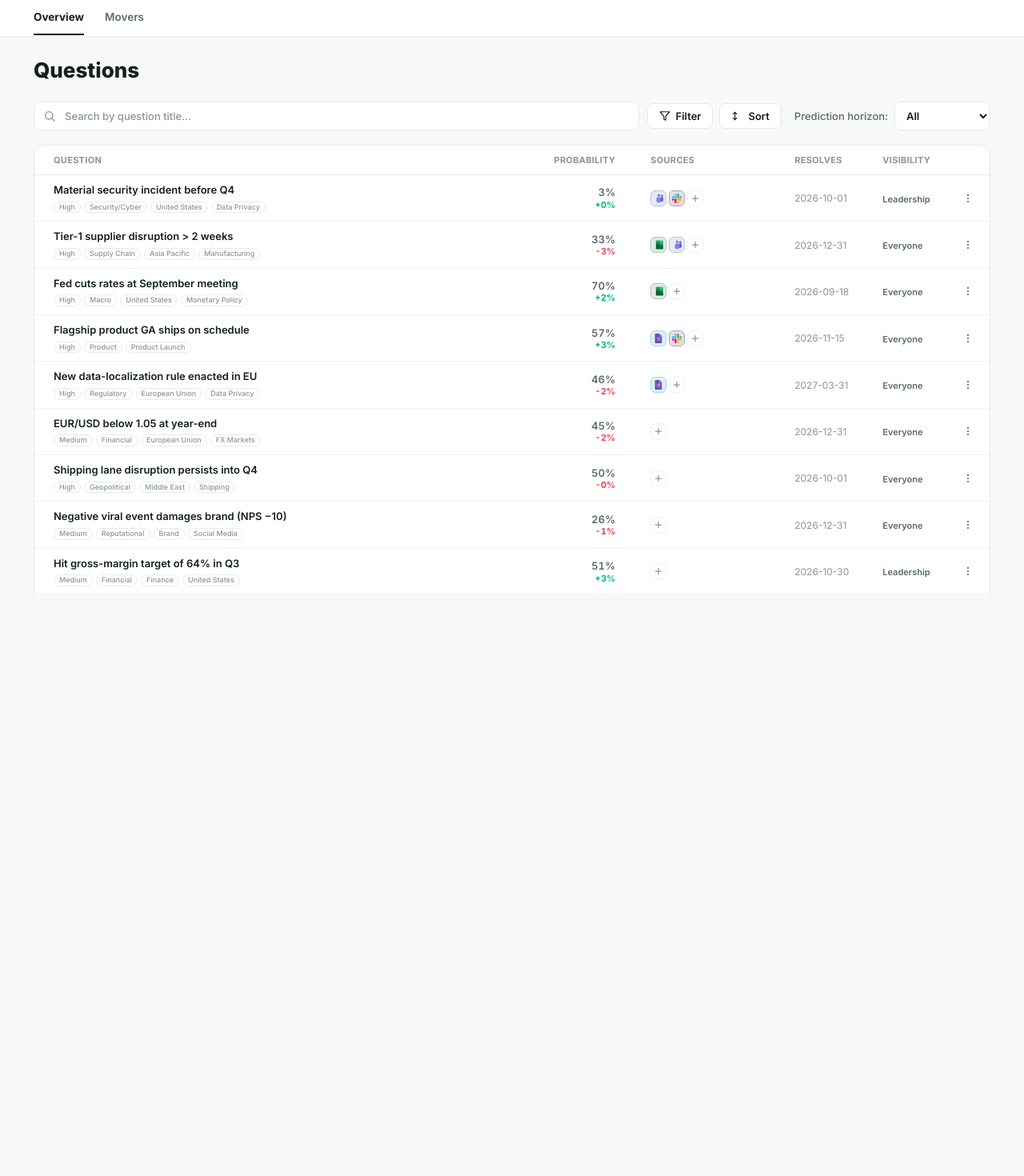
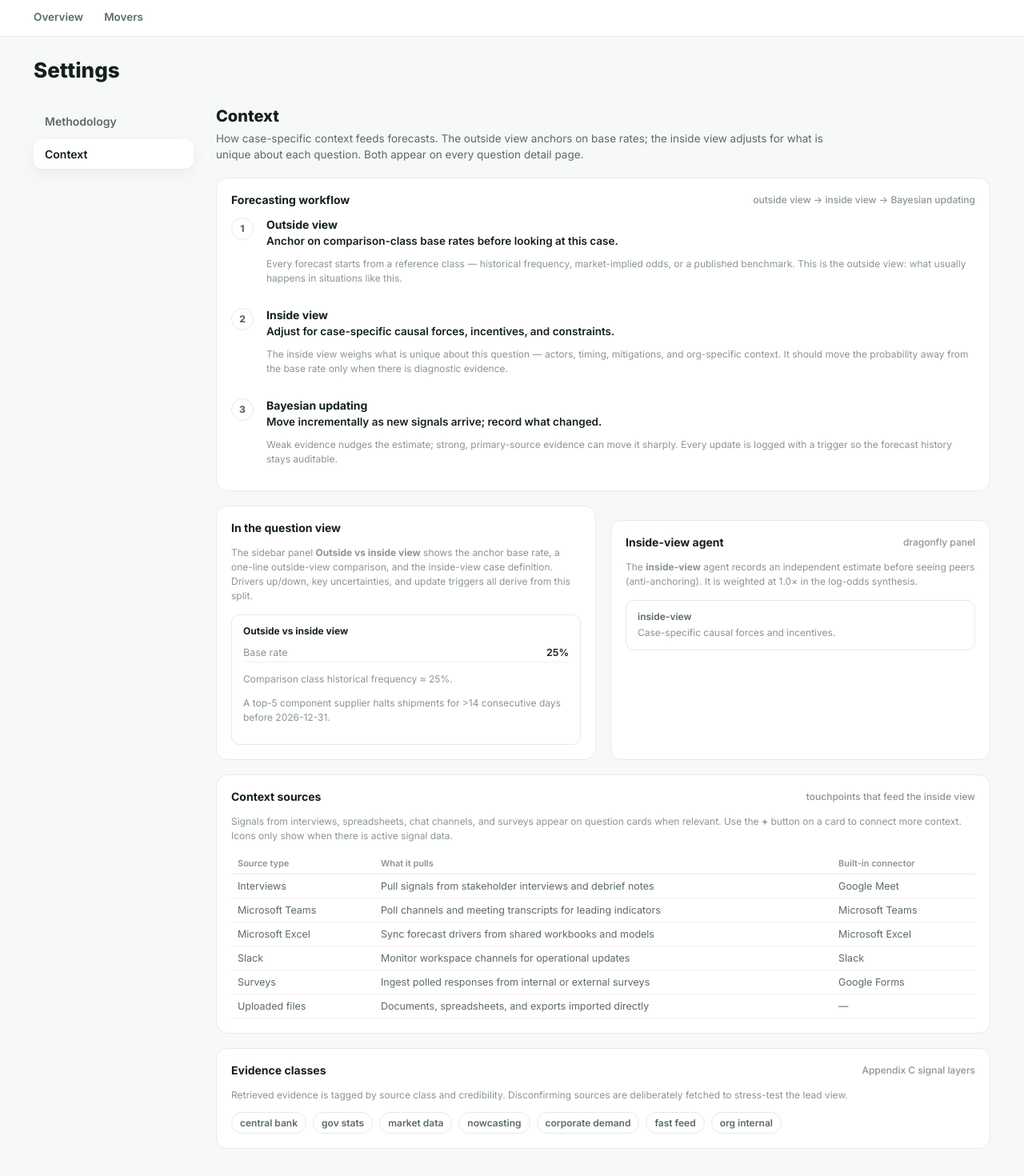
Before and after one commit to CalebG1/Predictions_repo, a React (Vite) app: page /settings/context in a window 1280 px wide. Before the commit this address led to /. Shown: the part 60-1530 px from the top of the page at 80% size. Before the commit the page ends 802 px from the top, so only its background shows below. Built offline with nearby package versions, Linux system fonts and the light colour scheme.

Commit message:
predictions

```diff
--- a/src/App.tsx
+++ b/src/App.tsx
@@ -7,6 +7,7 @@ import QuestionEmbed from "./pages/QuestionEmbed";
 import Movers from "./pages/Movers";
 import Settings from "./pages/Settings";
 import Methodology from "./pages/settings/Methodology";
+import Context from "./pages/settings/Context";
 
 function AppShell() {
   return (
@@ -20,6 +21,7 @@ function AppShell() {
         <Route path="/settings" element={<Settings />}>
           <Route index element={<Navigate to="methodology" replace />} />
           <Route path="methodology" element={<Methodology />} />
+          <Route path="context" element={<Context />} />
         </Route>
         <Route path="*" element={<Navigate to="/" replace />} />
       </Routes>
--- a/src/index.css
+++ b/src/index.css
@@ -210,6 +210,104 @@ input {
   min-width: 0;
 }
 
+.settings-content .panel + .panel,
+.settings-content .context-flow + .context-grid,
+.settings-content .context-grid + .panel {
+  margin-top: 18px;
+}
+
+.context-steps {
+  display: flex;
+  flex-direction: column;
+  gap: 16px;
+}
+
+.context-step {
+  display: grid;
+  grid-template-columns: 32px 1fr;
+  gap: 12px;
+  align-items: start;
+}
+
+.context-step-num {
+  width: 28px;
+  height: 28px;
+  border-radius: 50%;
+  background: var(--bg);
+  border: 1px solid var(--line);
+  display: flex;
+  align-items: center;
+  justify-content: center;
+  font-size: 12px;
+  font-weight: 800;
+  color: var(--text-2);
+}
+
+.context-step h4 {
+  margin: 0 0 4px;
+  font-size: 14px;
+}
+
+.context-step-summary {
+  margin: 0 0 6px;
+  font-size: 13.5px;
+  font-weight: 600;
+}
+
+.context-grid {
+  display: grid;
+  grid-template-columns: 1fr 1fr;
+  gap: 18px;
+}
+
+@media (max-width: 760px) {
+  .context-grid {
+    grid-template-columns: 1fr;
+  }
+}
+
+.context-preview {
+  margin-top: 14px;
+  padding: 12px 14px;
+  border: 1px solid var(--line);
+  border-radius: 10px;
+  background: var(--bg);
+}
+
+.context-preview-label {
+  font-size: 12px;
+  font-weight: 700;
+  margin-bottom: 8px;
+}
+
+.context-agent {
+  margin-top: 14px;
+  padding: 12px 14px;
+  border: 1px solid var(--line);
+  border-radius: 10px;
+  background: var(--bg);
+  display: flex;
+  flex-direction: column;
+  gap: 4px;
+}
+
+.context-tags {
+  display: flex;
+  flex-wrap: wrap;
+  gap: 8px;
+  margin-top: 12px;
+}
+
+.context-tag {
+  padding: 5px 10px;
+  border-radius: 999px;
+  font-size: 12px;
+  font-weight: 600;
+  background: var(--bg);
+  border: 1px solid var(--line);
+  color: var(--text-2);
+}
+
 /* ---------- Category nav ---------- */
 .cat-nav {
   border-bottom: 1px solid var(--line);
--- a/src/pages/Settings.tsx
+++ b/src/pages/Settings.tsx
@@ -1,6 +1,9 @@
 import { NavLink, Outlet } from "react-router-dom";
 
-const tabs = [{ label: "Methodology", path: "methodology" }];
+const tabs = [
+  { label: "Methodology", path: "methodology" },
+  { label: "Context", path: "context" },
+];
 
 export default function Settings() {
   return (
--- /dev/null
+++ b/src/pages/settings/Context.tsx
@@ -0,0 +1,155 @@
+import { CONNECTORS } from "../../domain/connectors";
+import { evidenceSources } from "../../domain/seed";
+import { TOUCHPOINT_CATALOG } from "../../domain/touchpoints";
+
+const WORKFLOW = [
+  {
+    step: "Outside view",
+    summary: "Anchor on comparison-class base rates before looking at this case.",
+    detail:
+      "Every forecast starts from a reference class — historical frequency, market-implied odds, or a published benchmark. This is the outside view: what usually happens in situations like this.",
+  },
+  {
+    step: "Inside view",
+    summary: "Adjust for case-specific causal forces, incentives, and constraints.",
+    detail:
+      "The inside view weighs what is unique about this question — actors, timing, mitigations, and org-specific context. It should move the probability away from the base rate only when there is diagnostic evidence.",
+  },
+  {
+    step: "Bayesian updating",
+    summary: "Move incrementally as new signals arrive; record what changed.",
+    detail:
+      "Weak evidence nudges the estimate; strong, primary-source evidence can move it sharply. Every update is logged with a trigger so the forecast history stays auditable.",
+  },
+];
+
+const INSIDE_VIEW_AGENT = {
+  role: "inside-view",
+  weight: 1.0,
+  label: "Case-specific causal forces and incentives.",
+};
+
+export default function Context() {
+  const builtInConnectors = CONNECTORS.filter((c) => c.kind);
+  const evidenceClasses = [...new Set(evidenceSources.map((e) => e.sourceClass.replace("_", " ")))];
+
+  return (
+    <>
+      <div className="settings-section-head">
+        <h2>Context</h2>
+        <p className="dash-sub">
+          How case-specific context feeds forecasts. The outside view anchors on base rates; the inside view adjusts
+          for what is unique about each question. Both appear on every question detail page.
+        </p>
+      </div>
+
+      <div className="panel context-flow">
+        <div className="panel-head">
+          <span>Forecasting workflow</span>
+          <span className="muted">outside view → inside view → Bayesian updating</span>
+        </div>
+        <div className="context-steps">
+          {WORKFLOW.map((item, i) => (
+            <div key={item.step} className="context-step">
+              <div className="context-step-num">{i + 1}</div>
+              <div>
+                <h4>{item.step}</h4>
+                <p className="context-step-summary">{item.summary}</p>
+                <p className="muted small">{item.detail}</p>
+              </div>
+            </div>
+          ))}
+        </div>
+      </div>
+
+      <div className="context-grid">
+        <div className="panel">
+          <div className="panel-head">
+            <span>In the question view</span>
+          </div>
+          <p className="muted small">
+            The sidebar panel <b>Outside vs inside view</b> shows the anchor base rate, a one-line outside-view
+            comparison, and the inside-view case definition. Drivers up/down, key uncertainties, and update triggers
+            all derive from this split.
+          </p>
+          <div className="context-preview">
+            <div className="context-preview-label">Outside vs inside view</div>
+            <div className="kv-row">
+              <span>Base rate</span>
+              <b>25%</b>
+            </div>
+            <p className="muted small">Comparison class historical frequency ≈ 25%.</p>
+            <p className="muted small">
+              A top-5 component supplier halts shipments for &gt;14 consecutive days before 2026-12-31.
+            </p>
+          </div>
+        </div>
+
+        <div className="panel">
+          <div className="panel-head">
+            <span>Inside-view agent</span>
+            <span className="muted">dragonfly panel</span>
+          </div>
+          <p className="muted small">
+            The <b>{INSIDE_VIEW_AGENT.role}</b> agent records an independent estimate before seeing peers
+            (anti-anchoring). It is weighted at {INSIDE_VIEW_AGENT.weight.toFixed(1)}× in the log-odds synthesis.
+          </p>
+          <div className="context-agent">
+            <span className="ap-name">{INSIDE_VIEW_AGENT.role}</span>
+            <span className="muted small">{INSIDE_VIEW_AGENT.label}</span>
+          </div>
+        </div>
+      </div>
+
+      <div className="panel">
+        <div className="panel-head">
+          <span>Context sources</span>
+          <span className="muted">touchpoints that feed the inside view</span>
+        </div>
+        <p className="muted small">
+          Signals from interviews, spreadsheets, chat channels, and surveys appear on question cards when relevant.
+          Use the <b>+</b> button on a card to connect more context. Icons only show when there is active signal data.
+        </p>
+        <table className="hist-table">
+          <thead>
+            <tr>
+              <th>Source type</th>
+              <th>What it pulls</th>
+              <th>Built-in connector</th>
+            </tr>
+          </thead>
+          <tbody>
+            {TOUCHPOINT_CATALOG.map((t) => {
+              const connector = builtInConnectors.find((c) => c.kind === t.kind);
+              return (
+                <tr key={t.kind}>
+                  <td>{t.label}</td>
+                  <td className="muted">{t.description}</td>
+                  <td>{connector?.name ?? "—"}</td>
+                </tr>
+              );
+            })}
+          </tbody>
+        </table>
+      </div>
+
+      <div className="panel">
+        <div className="panel-head">
+          <span>Evidence classes</span>
+          <span className="muted">Appendix C signal layers</span>
+        </div>
+        <p className="muted small">
+          Retrieved evidence is tagged by source class and credibility. Disconfirming sources are deliberately fetched
+          to stress-test the lead view.
+        </p>
+        <div className="context-tags">
+          {evidenceClasses.map((c) => (
+            <span key={c} className="context-tag">
+              {c}
+            </span>
+          ))}
+        </div>
+      </div>
+    </>
+  );
+}
```
Also changed, not shown: 1 other file (tests, documents, lock files or other folders).
